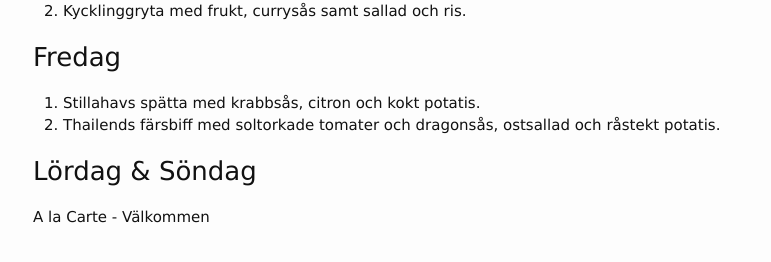
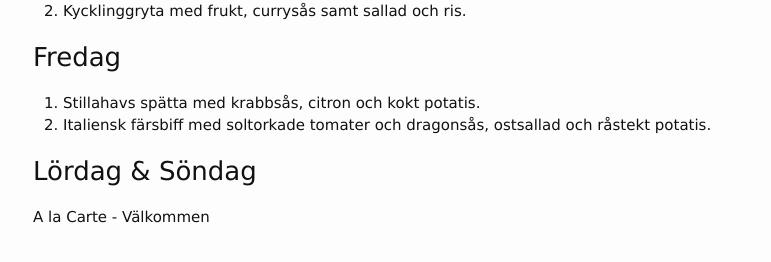
Before and after one commit to FarInn62/farinn62.github.io, a Jekyll site: the page built from lunch.md, in a window 1280 px wide. Shown: the part 603-865 px from the top of the page, without its empty margins (237-1008 px from the left). Built offline with Jekyll 4.4.1, drawn with Linux system fonts in a browser that asks for light colours.

Commit message:
Update lunch.md

```diff
--- a/lunch.md
+++ b/lunch.md
@@ -30,7 +30,7 @@ OBS...För att vara på säkra sisdan hämta gärna maten istället för 70: -
 
 ### Fredag
 1. Stillahavs spätta med krabbsås, citron och kokt potatis.
-2. Thailends färsbiff med soltorkade tomater och dragonsås, ostsallad och råstekt potatis.
+2. Italiensk färsbiff med soltorkade tomater och dragonsås, ostsallad och råstekt potatis.
 
 
 
```
